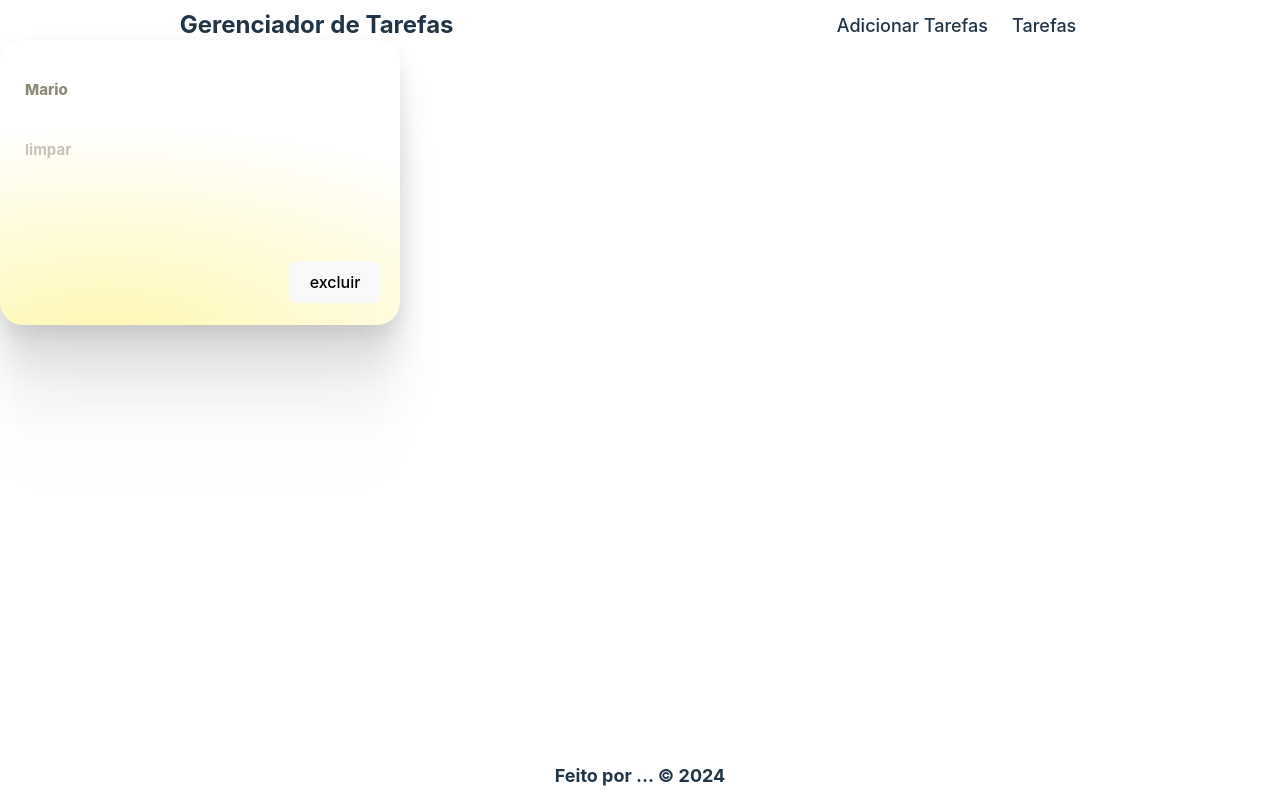
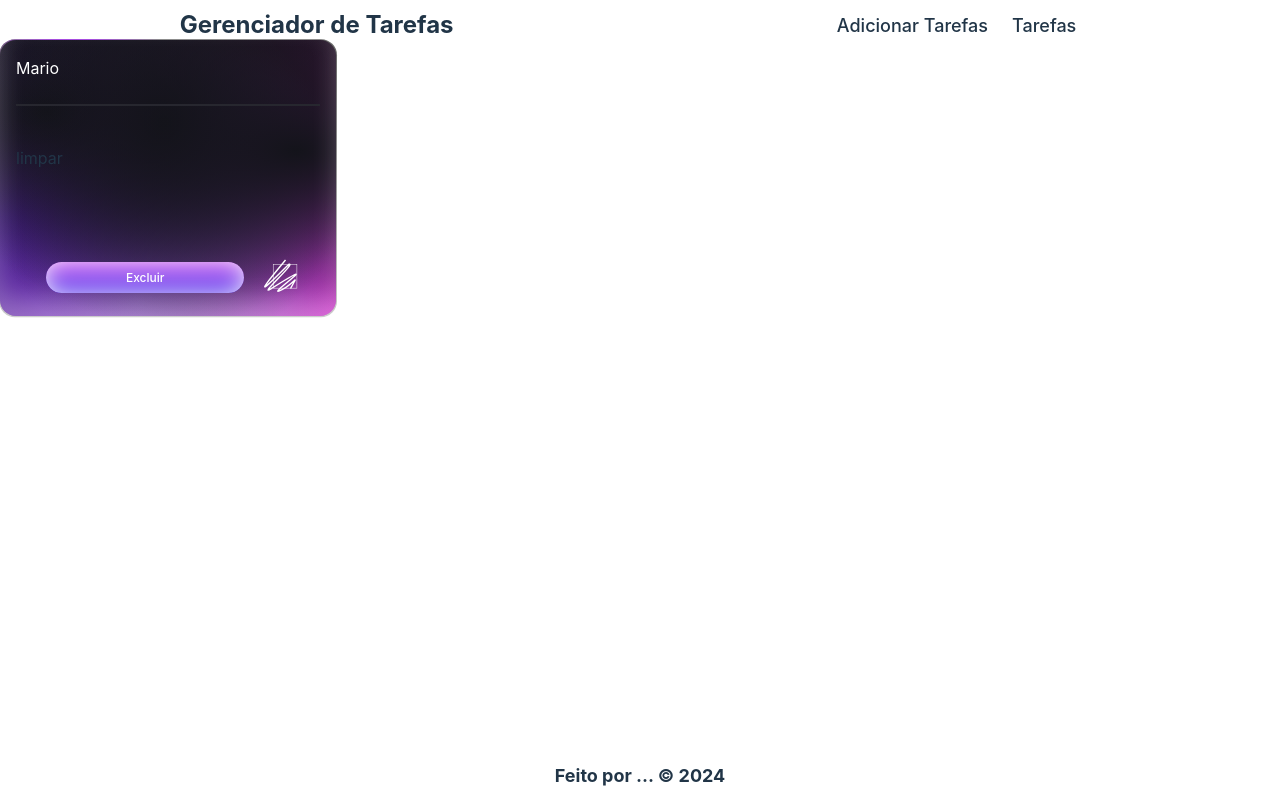
Before and after one commit to NicollasLuz/EditTaks, a React (Vite) app: page /tarefas in a window 1280 px wide. Built offline with nearby package versions, Linux system fonts and the light colour scheme.

Commit message:
criando card tarefas

```diff
--- a/src/components/Card/Card.module.css
+++ b/src/components/Card/Card.module.css
@@ -1,72 +1,208 @@
+    /* From Uiverse.io by MuhammadHasann */
     .card {
-        width: 350px;
-        height: 235px;
+        --white: hsl(0, 0%, 100%);
+        --black: hsl(240, 15%, 9%);
+        --paragraph: hsl(0, 0%, 83%);
+        --line: hsl(240, 9%, 17%);
+        --primary: hsl(266, 92%, 58%);
+
         position: relative;
-        padding: 25px;
-        background: radial-gradient(178.94% 106.41% at 26.42% 106.41%, #FFF7B1 0%, rgba(255, 255, 255, 0) 71.88%) /* warning: gradient uses a rotation that is not supported by CSS and may not behave as expected */, #FFFFFF;
-        box-shadow: 0px 155px 62px rgba(0, 0, 0, 0.01), 0px 87px 52px rgba(0, 0, 0, 0.05), 0px 39px 39px rgba(0, 0, 0, 0.09), 0px 10px 21px rgba(0, 0, 0, 0.1), 0px 0px 0px rgba(0, 0, 0, 0.1);
-        border-radius: 23px;
-        transition: all 0.8s cubic-bezier(0.15, 0.83, 0.66, 1);
+
+        display: flex;
+        flex-direction: column;
+        gap: 1rem;
+
+        padding: 1rem;
+        width: 19rem;
+        background-color: hsla(240, 15%, 9%, 1);
+        background-image: radial-gradient(
+            at 88% 40%,
+            hsla(240, 15%, 9%, 1) 0px,
+            transparent 85%
+        ),
+        radial-gradient(at 49% 30%, hsla(240, 15%, 9%, 1) 0px, transparent 85%),
+        radial-gradient(at 14% 26%, hsla(240, 15%, 9%, 1) 0px, transparent 85%),
+        radial-gradient(at 0% 64%, hsla(263, 93%, 56%, 1) 0px, transparent 85%),
+        radial-gradient(at 41% 94%, hsla(284, 100%, 84%, 1) 0px, transparent 85%),
+        radial-gradient(at 100% 99%, hsla(306, 100%, 57%, 1) 0px, transparent 85%);
+
+        border-radius: 1rem;
+        box-shadow: 0px -16px 24px 0px rgba(255, 255, 255, 0.25) inset;
+    }
+
+    .card .card__border {
+        overflow: hidden;
+        pointer-events: none;
+
+        position: absolute;
+        z-index: -10;
+        top: 50%;
+        left: 50%;
+        transform: translate(-50%, -50%);
+
+        width: calc(100% + 2px);
+        height: calc(100% + 2px);
+        background-image: linear-gradient(
+        0deg,
+        hsl(0, 0%, 100%) -50%,
+        hsl(0, 0%, 40%) 100%
+        );
+
+        border-radius: 1rem;
+    }
+
+    .card .card__border::before {
+        content: "";
+        pointer-events: none;
+
+        position: fixed;
+        z-index: 200;
+        top: 50%;
+        left: 50%;
+        transform: translate(-50%, -50%), rotate(0deg);
+        transform-origin: left;
+
+        width: 200%;
+        height: 10rem;
+        background-image: linear-gradient(
+        0deg,
+        hsla(0, 0%, 100%, 0) 0%,
+        hsl(277, 95%, 60%) 40%,
+        hsl(277, 95%, 60%) 60%,
+        hsla(0, 0%, 40%, 0) 100%
+        );
+
+        animation: rotate 8s linear infinite;
+    }
+
+    @keyframes rotate {
+        to {
+        transform: rotate(360deg);
+        }
+    }
+
+    .card .card_title__container .card_title {
+        font-size: 1rem;
+        color: var(--white);
+    }
+
+    .card .card_title__container .card_paragraph {
+        margin-top: 0.25rem;
+        width: 65%;
+
+        font-size: 0.5rem;
+        color: var(--paragraph);
+    }
+
+    .card .line {
+        width: 100%;
+        height: 0.1rem;
+        background-color: var(--line);
+
+        border: none;
+    }
+
+    .card .card__list {
+        display: flex;
+        flex-direction: column;
+        gap: 0.5rem;
+    }
+
+    .card .card__list .card__list_item {
+        display: flex;
+        align-items: center;
+        gap: 0.5rem;
+    }
+
+    .card .card__list .card__list_item .check {
+        display: flex;
+        justify-content: center;
+        align-items: center;
+
+        width: 1rem;
+        height: 1rem;
+        background-color: var(--primary);
+
+        border-radius: 50%;
+    }
+
+    .card .card__list .card__list_item .check .check_svg {
+        width: 0.75rem;
+        height: 0.75rem;
+
+        fill: var(--black);
+    }
+
+    .card .card__list .card__list_item .list_text {
+        font-size: 0.75rem;
+        color: var(--white);
+    }
+
+    .card .button {
+        cursor: pointer;
+
+        padding: 0.5rem;
+        width: 65%;
+        margin-top: 20%;
+        margin-left: 10%;
+        background-image: linear-gradient(
+        0deg,
+        rgba(94, 58, 238, 1) 0%,
+        rgba(197, 107, 240, 1) 100%
+        );
+
+        font-size: 0.75rem;
+        color: var(--white);
+
+        border: 0;
+        border-radius: 9999px;
+        box-shadow: inset 0 -2px 25px -4px var(--white);
+    }
+
+
+    .checkboxWrapper input[type="checkbox"] {
+        visibility: hidden;
+        display: none;
+    }
+
+    .checkboxWrapper *,
+    .checkboxWrapper ::after,
+    .checkboxWrapper ::before {
+        box-sizing: border-box;
+        user-select: none;
+    }
+
+    .checkboxWrapper {
+        position: relative;
+        display: block;
+        overflow: hidden;
+        margin-left: 80%;
+        margin-top: -18%;
+    }
+
+    .checkboxWrapper .label {
         cursor: pointer;
     }
 
-    .card:hover {
-        transform: scale(1.05);
+    .checkboxWrapper .check {
+        width: 50px;
+        height: 50px;
+        position: absolute;
+        opacity: 0;
     }
 
-    .card_header {
-        display: flex;
-        flex-direction: column;
-        gap: 10px;
+    .checkboxWrapper .label svg {
+        vertical-align: middle;
     }
 
-    .card_header span:first-child {
-        word-break: break-all;
-        font-weight: 800;
-        font-size: 15px;
-        line-height: 135%;
-        color: rgba(87, 77, 51, 0.66);
+    .checkboxWrapper .path1 {
+        stroke-dasharray: 400;
+        stroke-dashoffset: 400;
+        transition: 0.5s stroke-dashoffset;
+        opacity: 0;
     }
 
-    .card_header span:last-child {
-        font-weight: 700;
-        font-size: 15px;
-        line-height: 135%;
-        color: rgba(87, 77, 51, 0.33);
+    .checkboxWrapper .check:checked + label svg g path {
+        stroke-dashoffset: 0;
+        opacity: 1;
     }
-
-    .temp_scale {
-        width: 80px;
-        height: 36px;
-        position: absolute;
-        right: 25px;
-        bottom: 25px;
-        display: flex;
-        align-items: center;
-        justify-content: center;
-        background: rgba(0, 0, 0, 0.06);
-        border-radius: 9px;
-    }
-
-    .temp_scale span {
-        font-weight: 700;
-        font-size: 13px;
-        line-height: 134.49%;
-        color: rgba(87, 77, 51, 0.66);
-        background-color: #FFF7B1;
-    }
-
-    .title {
-        word-break: break-all;
-        font-weight: 800;
-        font-size: 15px;
-        line-height: 135%;
-        color: rgba(87, 77, 51, 0.66);
-    }
-
-    .description {
-        font-weight: 700;
-        font-size: 15px;
-        line-height: 135%;
-        color: rgba(87, 77, 51, 0.33);
-    }
--- a/src/components/Card/index.jsx
+++ b/src/components/Card/index.jsx
@@ -3,18 +3,45 @@ import styles from './Card.module.css'
 
 function Card ({titulo, afazer}){
     return (
+        <div className={styles.card}>
+            <div className={styles.card__border} />
+            <div className={styles.card_title__container}>
+            <span className={styles.card_title}>{titulo}</span>
+            </div>
+            <hr className={styles.line} />
+            <p className={styles.description}>{afazer}</p>
+            <button className={styles.button}>Excluir</button>
 
-        <div className={styles.card}>
-                <div className={styles.card_header}>
-                <h3 className={styles.title}>{titulo}</h3>
-                <p className={styles.description}>{afazer}</p>
+            <div className={styles.checkboxWrapper}>
+                <input
+                defaultChecked
+                type="checkbox"
+                className={styles.check}
+                id="check1-61"
+                />
+                <label htmlFor="check1-61" className={styles.label}>
+                <svg width={45} height={45} viewBox="0 0 95 95">
+                    <rect
+                    x={30}
+                    y={20}
+                    width={50}
+                    height={50}
+                    stroke="white"
+                    fill="none"
+                    />
+                    <g transform="translate(0,-952.36222)">
+                    <path
+                        d="m 56,963 c -102,122 6,9 7,9 17,-5 -66,69 -38,52 122,-77 -7,14 18,4 29,-11 45,-43 23,-4"
+                        stroke="white"
+                        strokeWidth={3}
+                        fill="none"
+                        className={styles.path1}
+                    />
+                    </g>
+                </svg>
+                </label>
             </div>
-
-            <div className={styles.temp_scale}>
-                <button>excluir</button>
-            </div>
-        </div>
-
+    </div>
     );
 }
 export default Card;
--- a/src/pages/Adicionartarefas/AdicionarTarefas.module.css
+++ b/src/pages/Adicionartarefas/AdicionarTarefas.module.css
@@ -54,3 +54,23 @@
         background: rgb(0, 0, 0);
         color: #fff;
     }
+    .button {
+        cursor: pointer;
+
+        padding: 0.5rem;
+        width: 65%;
+        margin-top: 20%;
+        margin-left: 10%;
+        background-image: linear-gradient(
+        0deg,
+        rgba(94, 58, 238, 1) 0%,
+        rgba(197, 107, 240, 1) 100%
+        );
+
+        font-size: 0.75rem;
+        color: var(--white);
+
+        border: 0;
+        border-radius: 9999px;
+        box-shadow: inset 0 -2px 25px -4px var(--white);
+    }
--- a/src/pages/Adicionartarefas/index.jsx
+++ b/src/pages/Adicionartarefas/index.jsx
@@ -14,7 +14,7 @@ function AdicionarTarefas() {
                 placeholder="Digite a descrição da tarefa"
                 type="text"
             />
-            <button >Adicionar</button>
+            <button className={styles.button}>Adicionar</button>
         </div>
     );
 }
```
